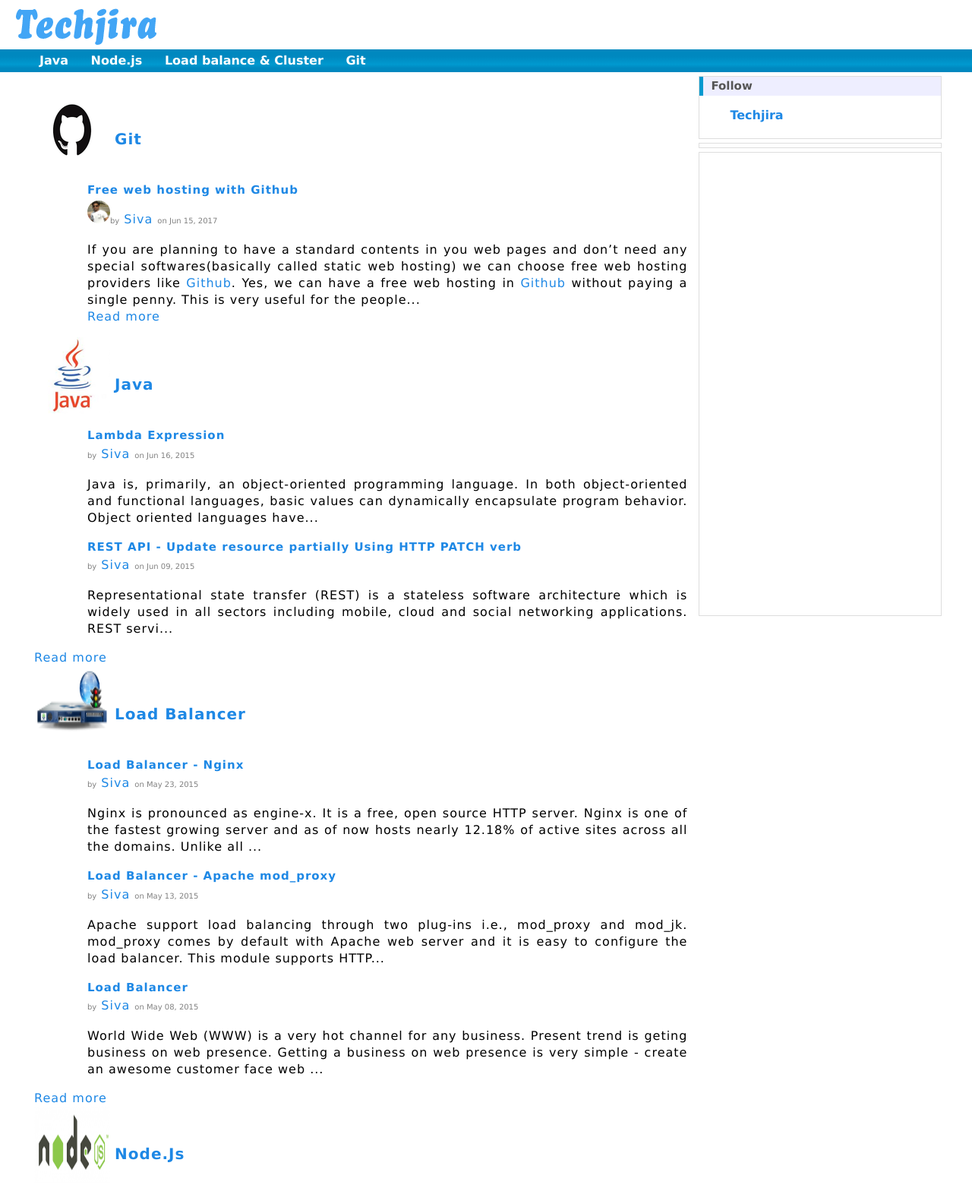
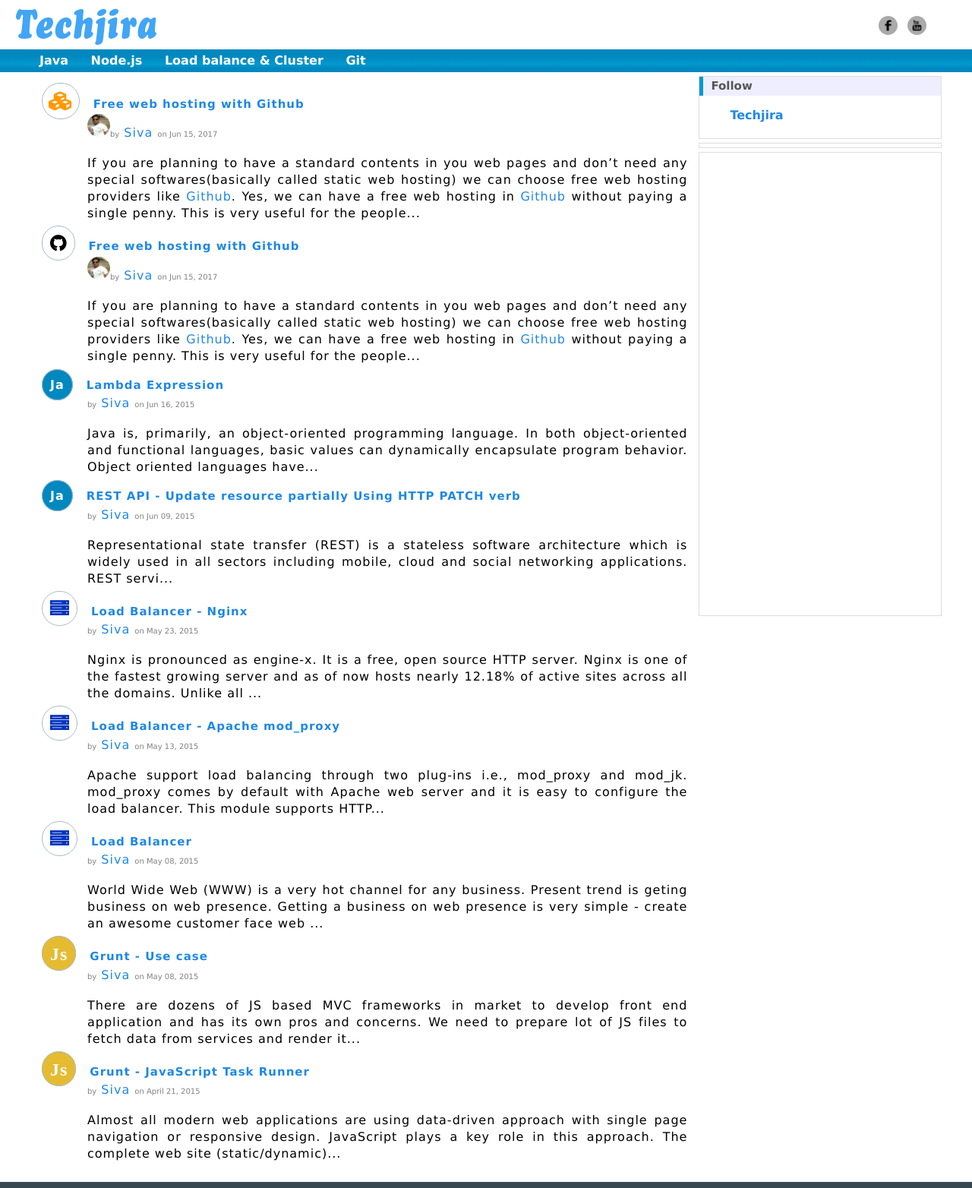
Before and after one commit to sivaexpr/blog, a website built with webpack: page index.html in a window 1280 px wide. Shown: the top 1564 px of the page at 76% size. Built offline with nearby package versions, Linux system fonts and the light colour scheme.

Commit message:
Changed the home page logo style

```diff
--- a/css/style.css
+++ b/css/style.css
@@ -118,7 +118,7 @@
 #tech-nav {
     color: #6D6E70;
     float: right;
-    margin-right: 10px
+    margin-right: 50px;
 }
 
 .footer-section, .left, .nav-sub-items, .nav-sub-items ul li, .nav-sub-left, aside, section {
@@ -126,7 +126,7 @@
 }
 
 #tech-nav ul li {
-    padding: 6px 12px;
+    padding: 6px 3px;
     cursor: pointer
 }
 
@@ -453,8 +453,8 @@
 }
 
 .social {
-    width: 10px;
-    height: 10px;
+    width: 25px;
+    height: 25px;
     background-repeat: no-repeat;
     background-position: center center;
     background-size: 15px;
@@ -464,7 +464,8 @@
     white-space: nowrap;
     display: inline-block;
     position: relative;
-    margin: 0 2px 5px 0
+    margin: 0 2px 5px 0;
+    background-color: #aaa;
 }
 
 .social:HOVER {
@@ -986,17 +987,63 @@
 li.L1, li.L3, li.L4, li.L5, li.L7, li.L9 {
     background: #f7f7f8
 }
-.error{
+
+.error {
     width: 100%;
     text-align: center;
 }
 
-.error .title1{
+.error .title1 {
     font-size: 10rem;
     color: darkred;
 }
 
-.error .title2{
+.error .title2 {
     font-size: 1.5rem;
     color: blue;
 }
+
+.article-indent:before {
+    font-size: 1rem;
+    border-radius: 50px;
+    padding: 10px;
+    font-weight: bold;
+    color: white;
+    border: 1px solid #abc;
+}
+.java:before {
+    content: "Ja";
+    background-color: #0088BF;
+}
+
+.js:before {
+    content: "Js";
+    background-color: #e5bb31;
+}
+
+.fa:before {
+    font-size: 1.5rem;
+}
+
+.git:before {
+    content: "\f09b";
+    color: black;
+}
+
+.server:before {
+    content: "\f233";
+    color: #0033BF;
+}
+
+.aws:before {
+    content: "\f1b3";
+
+    color: #ff9900;
+    background-color: white;
+    padding: 11px 8px;
+}
+
+.article-indent {
+    padding-right: 18px;
+    margin-left: -60px;
+}
--- a/html/header_footer.html
+++ b/html/header_footer.html
@@ -14,6 +14,14 @@
                 <li><a href="/html/subscribe.html" class="overlay" id="subscribe" title="Subscribe Form">Subscribe</a></li>
             </ul>
         </div>-->
+        <div id="tech-nav">
+            <ul>
+                <li><span id="facebook" class="social"></span></li>
+                <li><span id="youtube" class="social"></span></li>
+            </ul>
+
+
+        </div>
 
     </header>
 </div>
--- a/index.html
+++ b/index.html
@@ -1,4 +1,3 @@
-
 <!DOCTYPE html>
 <html lang="en">
 <head>
@@ -21,41 +20,51 @@
 <div id="main-container">
     <section>
         <div class="artical-section no-liststyle">
-            <ul>
-                <li>
-                    <div class="artical-thumb">
-                        <a href="/html/git/index.html"><img src="/images/github-logo.png" href="/html/git/index.html"></a>
-                    </div>
-                    <h1><a href="/html/git/index.html">Git</a></h1>
             <div class="articals">
                 <ul>
                     <li>
                         <div class="artical-block">
-                                    <h2><a href="/html/git/free-web-hosting-with-github.html">Free web hosting with Github</a></h2>
+                            <h2><a href="/html/git/index.html"><span class="article-indent fa aws"></span></a><a
+                                    href="/html/git/free-web-hosting-with-github.html">Free web hosting with Github</a></h2>
                             <p class="artical-subtitle"><a href="/about.html"><img src="/images/author/siva_small.jpg"
-                                                                                           href="/html/about.html"/><span class="artical-date">by</span>
+                                                                                   href="/html/about.html"/><span
+                                    class="artical-date">by</span>
                                 <span href="/html/about.html">Siva</span></a> <span class="artical-date">on Jun 15, 2017</span></p>
-                                    <p>If you are planning to have a standard contents in you web pages and don’t need any special softwares(basically
-                                        called static web hosting) we can choose free web hosting providers like <a target="_blank" href="https://github.com/">Github</a>.
-                                        Yes, we can have a free web hosting in <a target="_blank" href="https://github.com/">Github</a> without paying a single penny. This is very useful for the
+                            <p>If you are planning to have a standard contents in you web pages and don’t need any special
+                                softwares(basically
+                                called static web hosting) we can choose free web hosting providers like <a target="_blank"
+                                                                                                            href="https://github.com/">Github</a>.
+                                Yes, we can have a free web hosting in <a target="_blank" href="https://github.com/">Github</a>
+                                without paying a single penny. This is very useful for the
                                 people...</br>
-                                        <a href="/html/git/free-web-hosting-with-github.html">Read more</a>
                             </p>
                         </div>
                     </li>
-                        </ul>
+
+
+                    <li>
+                        <div class="artical-block">
+                            <h2><a href="/html/git/index.html"><span class="article-indent fa git"></span></a><a
+                                    href="/html/git/free-web-hosting-with-github.html">Free web hosting with Github</a></h2>
+                            <p class="artical-subtitle"><a href="/about.html"><img src="/images/author/siva_small.jpg"
+                                                                                   href="/html/about.html"/><span
+                                    class="artical-date">by</span>
+                                <span href="/html/about.html">Siva</span></a> <span class="artical-date">on Jun 15, 2017</span></p>
+                            <p>If you are planning to have a standard contents in you web pages and don’t need any special
+                                softwares(basically
+                                called static web hosting) we can choose free web hosting providers like <a target="_blank"
+                                                                                                            href="https://github.com/">Github</a>.
+                                Yes, we can have a free web hosting in <a target="_blank" href="https://github.com/">Github</a>
+                                without paying a single penny. This is very useful for the
+                                people...</br>
+                            </p>
                         </div>
                     </li>
-                <li>
-                    <div class="artical-thumb">
-                        <a href="/html/java/index.html"><img src="/images/java_logo.png" href="/html/java/index.html"></a>
-                    </div>
-                    <h1><a href="/html/java/index.html">Java</a></h1>
-                    <div class="articals">
-                        <ul>
+
                     <li>
                         <div class="artical-block">
-                                    <h2><a href="/html/java/core/lambdaexp.html">Lambda Expression</a></h2>
+                            <h2><a href="/html/java/index.html"><span class="article-indent java"></span></a><a
+                                    href="/html/java/core/lambdaexp.html">Lambda Expression</a></h2>
                             <p class="artical-subtitle"><a href="/html/about.html"><span class="artical-date">by</span> <span
                                     href="/html/about.html">Siva</span></a> <span class="artical-date">on Jun 16, 2015</span></p>
                             <p>Java is, primarily, an object-oriented programming language. In both object-oriented and
@@ -63,9 +72,11 @@
                                 oriented languages have...</p>
                         </div>
                     </li>
+
                     <li>
                         <div class="artical-block">
-                                    <h2><a href="/html/java/rest/http_patch_verb.html">REST API - Update resource partially Using HTTP
+                            <h2><a href="/html/java/index.html"><span class="article-indent java"></span></a><a
+                                    href="/html/java/rest/http_patch_verb.html">REST API - Update resource partially Using HTTP
                                 PATCH verb</a></h2>
                             <p class="artical-subtitle"><a href="/html/about.html"><span class="artical-date">by</span> <span
                                     href="/html/about.html">Siva</span></a> <span class="artical-date">on Jun 09, 2015</span></p>
@@ -75,20 +86,10 @@
                         </div>
                     </li>
 
-                        </ul>
-                    </div>
-                    <a href="/html/java/index.html">Read more</a>
-                </li>
-                <li>
-                    <div class="artical-thumb">
-                        <a href="/html/loadbalancer/index.html"><img src="/images/lb_logo.png" href="/html/loadbalancer/index.html"></a>
-                    </div>
-                    <h1><a href="/html/loadbalancer/index.html">Load balancer</a></h1>
-                    <div class="articals">
-                        <ul>
                     <li>
                         <div class="artical-block">
-                                    <h2><a href="/html/loadbalancer/nginx.html">Load Balancer - Nginx</a></h2>
+                            <h2><a href="/html/loadbalancer/index.html"><span class="article-indent fa server"></span></a><a
+                                    href="/html/loadbalancer/nginx.html">Load Balancer - Nginx</a></h2>
                             <p class="artical-subtitle"><a href="/html/about.html"><span class="artical-date">by</span> <span
                                     href="about.html">Siva</span></a> <span class="artical-date">on May 23, 2015</span></p>
                             <p>Nginx is pronounced as engine-x. It is a free, open source HTTP server. Nginx is one of the
@@ -96,9 +97,11 @@
                                 domains. Unlike all ...</p>
                         </div>
                     </li>
+
                     <li>
                         <div class="artical-block">
-                                    <h2><a href="/html/loadbalancer/mod_proxy.html">Load Balancer - Apache mod_proxy</a></h2>
+                            <h2><a href="/html/loadbalancer/index.html"><span class="article-indent fa server"></span></a><a
+                                    href="/html/loadbalancer/mod_proxy.html">Load Balancer - Apache mod_proxy</a></h2>
                             <p class="artical-subtitle"><a href="/html/about.html"><span class="artical-date">by</span> <span
                                     href="/html/about.html">Siva</span></a> <span class="artical-date">on May 13, 2015</span></p>
                             <p>Apache support load balancing through two plug-ins i.e., mod_proxy and mod_jk. mod_proxy
@@ -108,7 +111,8 @@
                     </li>
                     <li>
                         <div class="artical-block">
-                                    <h2><a href="/html/loadbalancer/loadbalancer.html">Load Balancer</a></h2>
+                            <h2><a href="/html/loadbalancer/index.html"><span class="article-indent fa server"></span></a><a
+                                    href="/html/loadbalancer/loadbalancer.html">Load Balancer</a></h2>
                             <p class="artical-subtitle"><a href="/html/about.html"><span class="artical-date">by</span> <span
                                     href="/html/about.html">Siva</span></a> <span class="artical-date">on May 08, 2015</span></p>
                             <p>World Wide Web (WWW) is a very hot channel for any business. Present trend is geting business
@@ -116,31 +120,10 @@
                                 customer face web ... </p>
                         </div>
                     </li>
-                        </ul>
-                    </div>
-                    <a href="/html/loadbalancer/index.html">Read more</a>
-                </li>
-                <li>
-                    <div class="artical-thumb">
-                        <a href="/html/node/grunt/index.html"><img src="/images/Nodejs_logo.png" href="/html/node/grunt/index.html"></a>
-                    </div>
-                    <h1><a href="/html/node/grunt/index.html">Node.js</a></h1>
-                    <div class="articals">
-                        <ul>
+
                     <li>
                         <div class="artical-block">
-                                    <h2><a href="/html/node/grunt/grunt.html">Grunt - JavaScript Task Runner</a></h2>
-                                    <p class="artical-subtitle"><a href="/html/about.html"><span class="artical-date">by</span> <span
-                                            href="/html/about.html">Siva</span></a> <span class="artical-date">on April 21, 2015</span>
-                                    </p>
-                                    <p>Almost all modern web applications are using data-driven approach with single page navigation
-                                        or responsive design. JavaScript plays a key role in this approach. The complete web site
-                                        (static/dynamic)... </p>
-                                </div>
-                            </li>
-                            <li>
-                                <div class="artical-block">
-                                    <h2><a href="/html/node/grunt/usecase1.html">Grunt -Use case 1</a></h2>
+                            <h2><a href="/html/javascript/grunt/index.html"><span class="article-indent fa js"></span></a><a href="/html/node/grunt/usecase1.html">Grunt - Use case</a></h2>
                             <p class="artical-subtitle">
                                 <a href="/html/about.html"><span class="artical-date">by</span> <span
                                         href="/html/about.html">Siva</span></a> <span class="artical-date">on May 08, 2015</span>
@@ -150,12 +133,21 @@
                                 services and render it... </p>
                         </div>
                     </li>
-                        </ul>
+
+                    <li>
+                        <div class="artical-block">
+                            <h2><a href="/html/javascript/grunt/index.html"><span class="article-indent fa js"></span></a><a href="/html/node/grunt/grunt.html">Grunt - JavaScript Task Runner</a></h2>
+                            <p class="artical-subtitle"><a href="/html/about.html"><span class="artical-date">by</span> <span
+                                    href="/html/about.html">Siva</span></a> <span class="artical-date">on April 21, 2015</span>
+                            </p>
+                            <p>Almost all modern web applications are using data-driven approach with single page navigation
+                                or responsive design. JavaScript plays a key role in this approach. The complete web site
+                                (static/dynamic)... </p>
                         </div>
-                    <a href="/html/node/grunt/index.html">Read more</a>
                     </li>
 
                 </ul>
+            </div>
         </div>
     </section>
     <aside>
--- a/js/handler/eventHandler.js
+++ b/js/handler/eventHandler.js
@@ -129,6 +129,8 @@
 eventHandler.isAnchorEvent = function (target) {
     if (target.is("a") || target.attr("href") != null) {
         return target.attr("href");
+    }else if(target.parent().is("a")){
+        return target.parent().attr("href");
     }
 };
 
```
Also changed, not shown: 1 other file. Lines whose indentation alone changed are shown as unchanged.
